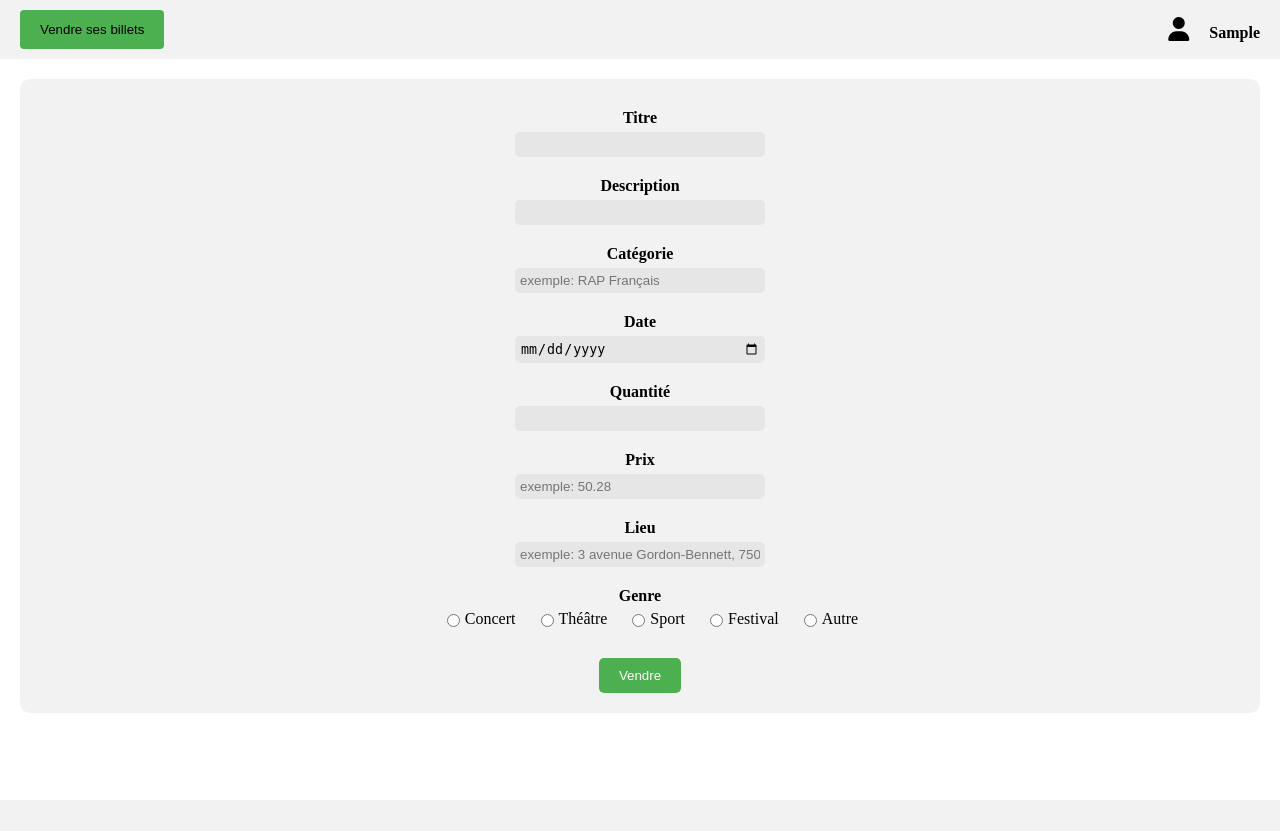
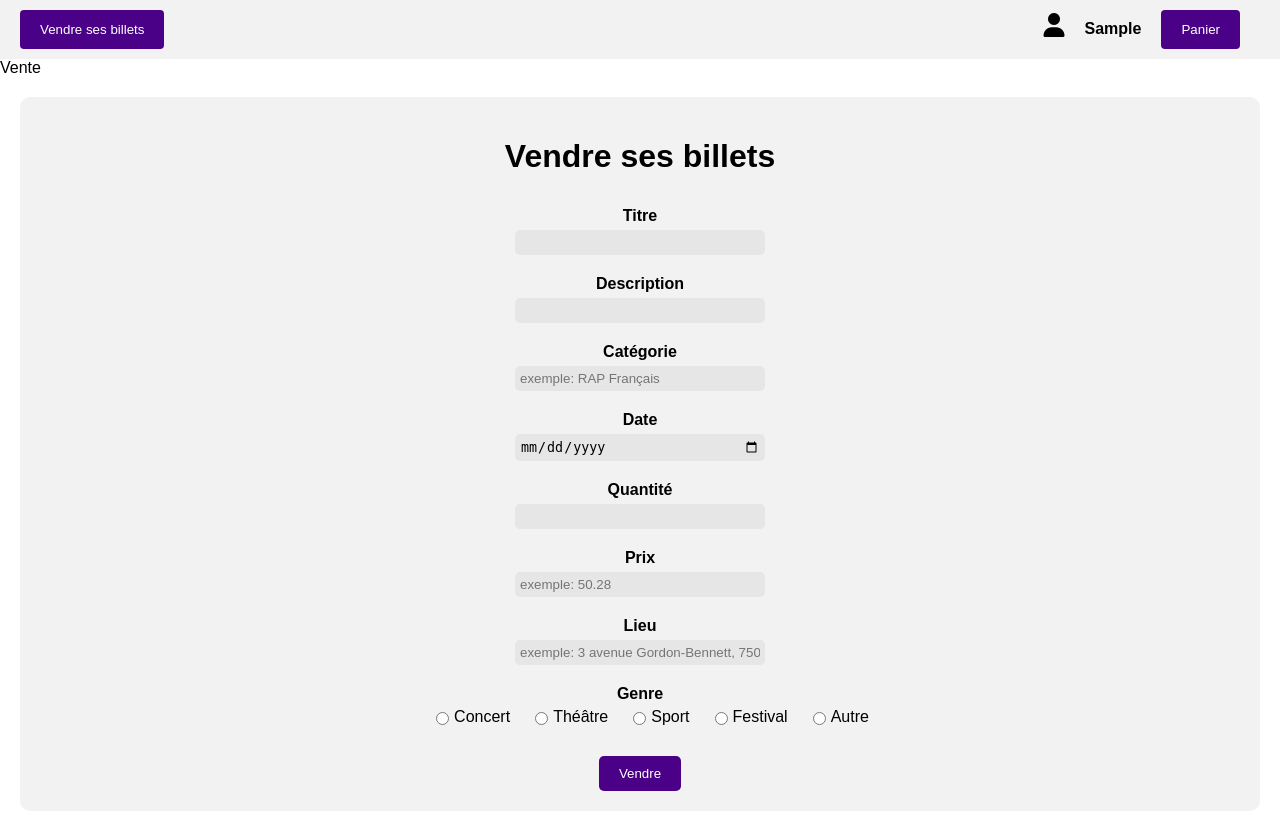
Before and after one commit to Kouromo/BUT-info-bayonne-s3, a PHP site: page /vente.php in a window 1280 px wide. Before the commit the page ends 800 px from the top, so only its background shows below. Run offline with PHP 8.4, Linux system fonts and the light colour scheme; the visitor is signed in with stand-in values (Sample User, id 1); tables that the repository leaves empty or names only in its code hold one stand-in row (values such as "Sample post"); some libraries are stand-ins or nearby versions.

Commit message:
Css vente et achat et correction mineures

```diff
--- a/src/vente.css
+++ b/src/vente.css
@@ -3,6 +3,7 @@ body{
     margin: 0;
     padding: 0;
     text-decoration: none;
+    font-family: Arial, sans-serif;
 }
 
 header {
@@ -33,7 +34,7 @@ a {
 }
 
 header button {
-    background-color: #4CAF50;
+    background-color: #4a0087ff;
     color: white;
     padding: 12px 20px;
     border: none;
@@ -41,10 +42,30 @@ header button {
     cursor: pointer;
 }
 
+header button a {
+    color: white;
+}
+
+/*change l'aspect du curseur sur cliquable quand on clique sur le header label*/
+#headDroite label {
+    cursor: pointer;
+}
+
+/* lorsque #headDroite label et .fa-user ont le curseur par dessus, ils sont tous les deux mis en violet*/
+#headDroite label:hover{
+    color: #8a2be2;
+}
+
+header button:hover {
+    background-color: #521f9b8f;
+}
+
+
 .fa-user {
     font-size: 24px;
     margin-right: 20px;
 }
+
 
 form {
     display: flex;
@@ -76,7 +97,7 @@ input[type="date"] {
 input[type="submit"] {
     margin-top: 20px;
     padding: 10px 20px;
-    background-color: #4CAF50;
+    background-color: #4a0087ff;
     color: white;
     border: none;
     border-radius: 5px;
@@ -84,7 +105,7 @@ input[type="submit"] {
 }
 
 input[type="submit"]:hover {
-    background-color: #3e8e41;
+    background-color: #521f9b8f;
 }
 
 #genre {
@@ -125,3 +146,9 @@ input[type="radio"] {
 
 
 /* modifie pour que les boutons radio et leurs texte soit plus proche */
+
+
+#buttonPanier {
+    border: 12px 20px;
+    margin: 0 20px;
+}
--- a/src/vente.php
+++ b/src/vente.php
@@ -8,7 +8,6 @@
  */
 include('ConnBD.php');
 $conn = ConnBD();
-
 $idUti = $_SESSION['user_id'];
 
 // Vérifie si la variable de session "panier" existe
@@ -35,16 +34,13 @@
     if ($prix > 100000) {
         echo "Le prix ne peut pas être supérieur à 100 000";
         $erreur = true;
-        }
-        else if ($prix < 0 || !is_float($prix)) {
+    } else if ($prix < 0 || !is_float($prix)) {
         echo "Le prix doit être un nombre positif";
         $erreur = true;
-        }
-        else if ($quantite < 0 || !is_int($quantite)) {
+    } else if ($quantite < 0 || !is_int($quantite)) {
         echo "La quantité doit être un nombre positif";
         $erreur = true;
-        }
-        else if ($date < date("Y-m-d")) {
+    } else if ($date < date("Y-m-d")) {
         echo "La date ne peut pas être antérieur à la date actuelle";
         $date = "";
     }
@@ -62,7 +58,8 @@
         $sth = $conn->prepare("INSERT INTO Billet (id, libelle, prix, genre, categorie, quantite, description, dateExp, lieuEvenement, idUti)
             VALUES (:id, :titre, :prix, :genre, :categorie, :quantite, :description, :date, :lieu, :idUti)");
 
-            $sth->execute(array(
+        $sth->execute(
+            array(
                 ':id' => $id,
                 ':titre' => $titre,
                 ':prix' => $prix,
@@ -73,7 +70,8 @@
                 ':date' => $date,
                 ':lieu' => $lieu,
                 ':idUti' => $idUti
-            ));
+            )
+        );
 
         header('Location: index.php');
     }
@@ -82,6 +80,7 @@
 
 <!DOCTYPE html>
 <HTML>
+
 <head>
     <meta charset="UTF-8" />
     <link rel="stylesheet" href="vente.css" />
@@ -91,18 +90,17 @@
 
 <body>
     <header>
-            <section id = "headGauche">
+        <section id="headGauche">
             <?php
-                    // si je suis pas connecté, renvoie à la page connexion.html, sinon renvoie à la page de vente
+            // si je suis pas connecté, renvoie à la page connexion.php, sinon renvoie à la page de vente
             if (!isset($id)) {
-                        echo '<button><a href="connexion.php">Vendre ses billets</a></button>';
+                echo '<a href="connexion.php"><button>Vendre ses billets</button></a>';
             } else {
-                        echo '<button><a href="vente.php?id=' . $id . '">Vendre ses billets</a></button>';
+                echo '<a href="vente.php?id=' . $id . '"><button>Vendre ses billets</button></a>';
             }
             ?>
         </section>
         <section id="headDroite">
-                <div>
             <?php
             if (empty($_SESSION['user_id']) == true) { // Utilisateur non connecté
                 echo '<a href="connexion.php">';
@@ -123,17 +121,61 @@
                 echo '<a href="#">';
                 echo '<i class="fa-solid fa-user"></i>';
                 echo '<label for="user">' . $pseudoUser['pseudo'] . '</label>';
+                echo '<a href="panier.php?id=' . $idUti . '"><button id="buttonPanier">Panier</button></a>';
                 echo '</a>';
             }
             ?>
-                </div>
         </section>
     </header>
+    <?php
+    function breadcrumbs($homes = 'Home')
+    {
+        global $page_title;
+        $breadcrumb = '<div class="breadcrumb-container"><div class="container"><div class="breadcrumb">';
 
+        if (isset($_SERVER['HTTPS']) && $_SERVER['HTTPS'] == 'on') {
+            // Le site est accessible via HTTPS
+            $root_domain = 'https://' . $_SERVER['HTTP_HOST'] . '/';
+        } else {
+            // Le site est accessible via HTTP ou en local
+            $root_domain = 'http://' . $_SERVER['HTTP_HOST'] . '/';
+        }
+
+        $breadcrumbs = array_filter(explode('/', parse_url($_SERVER['REQUEST_URI'], PHP_URL_PATH)));
+        $current_path = '';
+
+        $num_breadcrumbs = count($breadcrumbs);
+        $i = 1;
+        foreach ($breadcrumbs as $crumb) {
+            $link = ucwords(str_replace(array(".php", "-", "_"), array("", " ", " "), $crumb));
+            $linkPrecedent = "Accueil";
+            $current_path .= $crumb . '/';
+            if ($i == $num_breadcrumbs) {
+
+                $breadcrumb .= '<a class="breadcrumb-item">' . $link . '</a>';
+
+            } else {
+
+                if ($i == $num_breadcrumbs - 1) {
+                    $breadcrumb .= '<a href="' . $root_domain . $current_path . '" title="' . $page_title . '" class="breadcrumb-item">' . $linkPrecedent . '</a> <a class="breadcrumb-separator">&lt;</a> ';
+                }
+                //ligne à décomenter en cas d'utilisation sur le web
+                /* else{
+                $breadcrumb .= '<a href="' . $root_domain . $current_path . '" title="' . $page_title . '" class="breadcrumb-item">' . $link . '</a> <a class="breadcrumb-separator">&lt;</a> ';
+                }*/
+            }
+            $i++;
+        }
+
+        $breadcrumb .= '</div></div></div>';
+        return $breadcrumb;
+    }
+    echo breadcrumbs();
+    ?>
     <main>
-
         <?php
         echo "<form action='vente.php?id=$idUti' method='POST'>";
+        echo "<h1>Vendre ses billets</h1>";
         echo '<label for="titre">Titre</label>';
         echo '<input type="text" maxlength="200" name="titre" id="titre" required>';
 
@@ -172,4 +214,5 @@
         ?>
     </main>
 </body>
+
 </HTML>
```
Also changed, not shown: src/achat.css (+6 -7 lines), src/achat.php (+10 -11 lines). Lines whose indentation alone changed are shown as unchanged.
